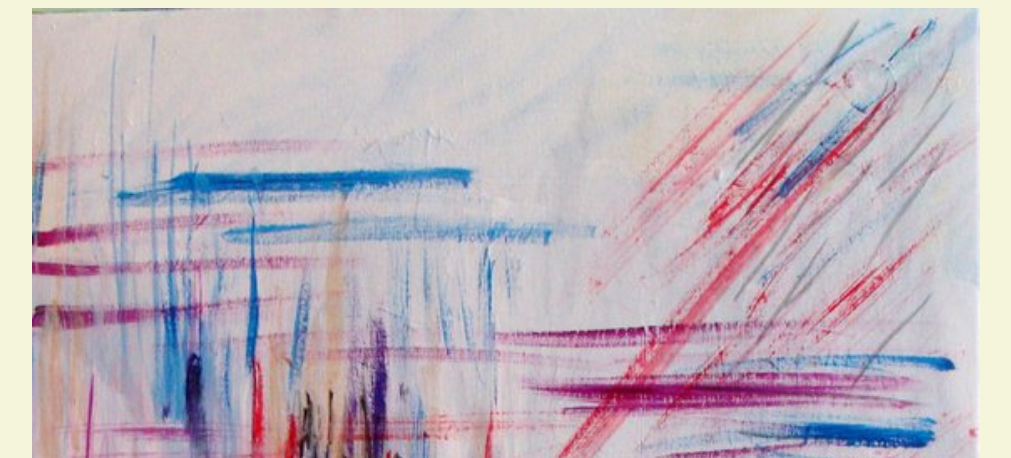
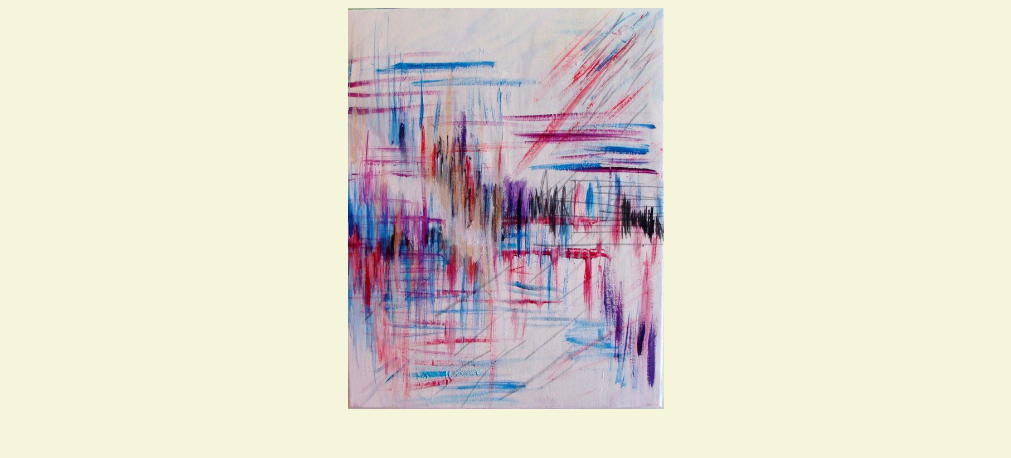
Before and after one commit to mbMogs/mbMogs.github.io, a plain HTML site: page index.html in a window 1280 px wide. Shown: the top 458 px of the page, without its empty margins (134-1145 px from the left). Drawn offline with Linux system fonts and the light colour scheme.

Commit message:
Update index.html

```diff
--- a/index.html
+++ b/index.html
@@ -11,7 +11,7 @@
   </header>
 
   <body>
-    <img src="images/banner3.jpg" width ="75%" alt = "banner">
+    <img src="images/banner3.jpg" width ="25%" alt = "banner">
     <h1>Marybeth Mogensen's Portal</h1>
     <h2>About Me</h2>
     <p>I am a web design student.</p>
```
